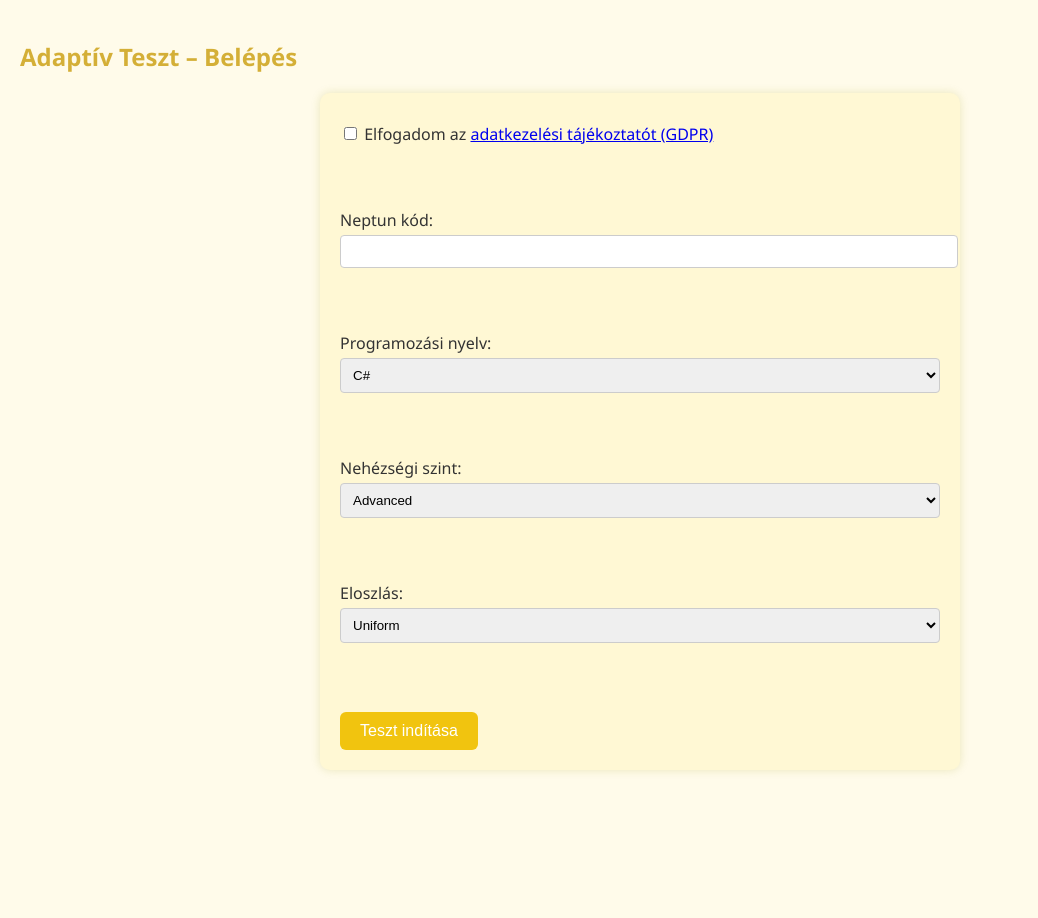
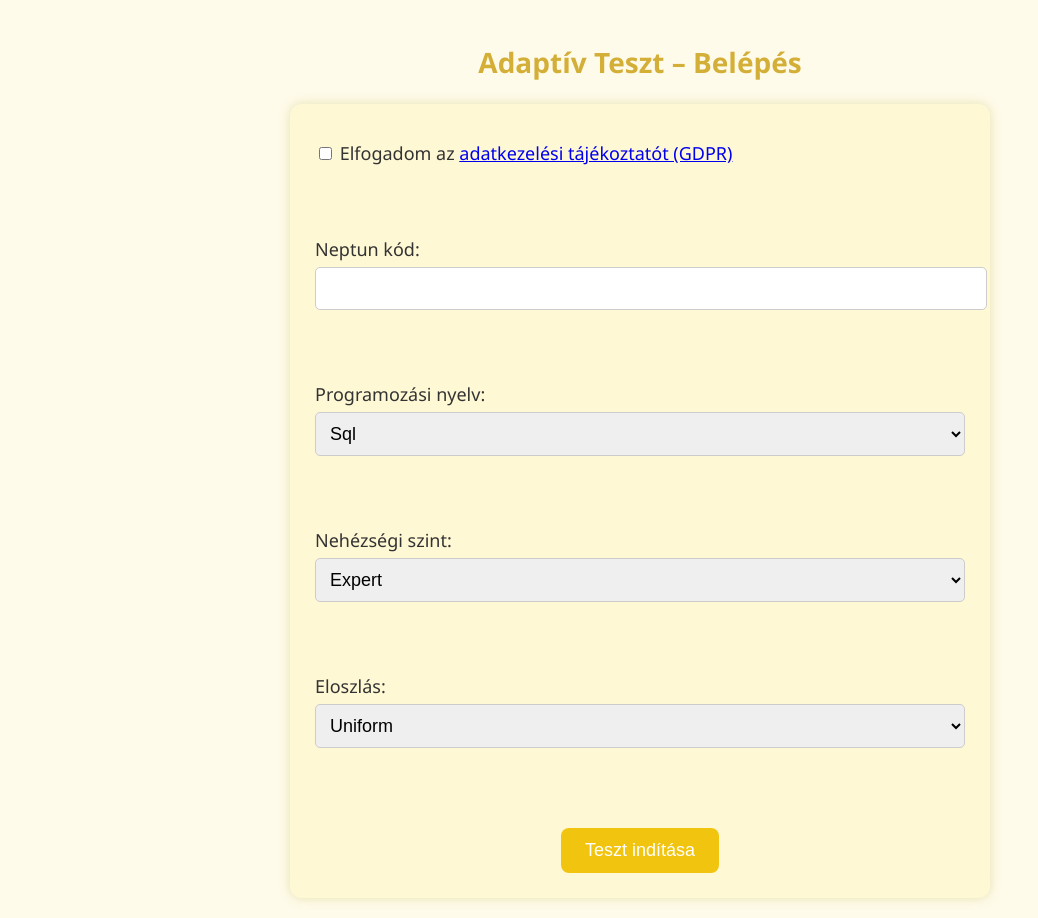
Before and after one commit to nyirfacska/DistributionQuiz, a Flask app: page / in a window 1280 px wide. Shown: the whole page, without its empty margins (0-1038 px from the left). Before the commit the page ends 773 px from the top, so only its background shows below. Run offline with Flask 3, Linux system fonts and the light colour scheme.

Commit message:
modify 1

```diff
--- a/app.py
+++ b/app.py
@@ -14,7 +14,7 @@
 app.secret_key = 'your-secret-key'
 
 # Kérdésbank betöltése
-QUESTION_FILE = 'questions2.csv'
+QUESTION_FILE = 'questions4.csv'
 questions_df = pd.read_csv(QUESTION_FILE, delimiter=';', encoding='utf-8-sig')
 
 # Eredményfájl
@@ -80,13 +80,13 @@
     if distribution == 'uniform':
         chosen_difficulty = np.random.choice(difficulties)
     elif distribution == 'normal':
-        chosen_difficulty = int(np.clip(np.random.normal(loc=2, scale=1), difficulties.min(), difficulties.max()))
+        chosen_difficulty = int(np.clip(np.random.normal(loc=3, scale=1), 1, 5))
     elif distribution == 'binomial':
-        chosen_difficulty = np.random.binomial(n=4, p=0.5)
+        chosen_difficulty = np.random.binomial(n=4, p=0.5) + 1
     elif distribution == 'exponential':
-        chosen_difficulty = int(np.clip(np.random.exponential(scale=1.5), difficulties.min(), difficulties.max()))
+        chosen_difficulty = int(np.clip(np.random.exponential(scale=1.5) + 1, 1, 5))
     elif distribution == 'poisson':
-        chosen_difficulty = int(np.clip(np.random.poisson(lam=2), difficulties.min(), difficulties.max()))
+        chosen_difficulty = int(np.clip(np.random.poisson(lam=2) + 1, 1, 5))
     else:
         chosen_difficulty = np.random.choice(difficulties)
 
@@ -102,20 +102,8 @@
         session['asked_questions'].append(question_text)
         session['quiz_details'].append({'question': question['Question'], 'difficulty': question['Difficulty']})
 
-    correct_so_far = sum(1 for q in session['quiz_details'] if q.get('selected_answer') == q.get('correct_answer'))
-    elapsed_time = int(time.time() - session['start_time'])
-    avg_time_so_far = round(elapsed_time / len(session['quiz_details']), 2) if session['quiz_details'] else 0
-    last_difficulty = session['quiz_details'][-1].get('difficulty') if session['quiz_details'] else None
+    return render_template('test.html', question=question, progress=len(session['quiz_details']), total=len(available_questions))
 
-    return render_template(
-        'test.html',
-        question=question,
-        progress=len(session['quiz_details']),
-        total=len(available_questions),
-        correct_so_far=correct_so_far,
-        avg_time_so_far=avg_time_so_far,
-        last_difficulty=last_difficulty
-    )
 @app.route('/result')
 def result():
     total_time = int(time.time() - session['start_time'])
--- a/static/style.css
+++ b/static/style.css
@@ -2,45 +2,59 @@
     font-family: 'Segoe UI', sans-serif;
     background-color: #fffbea;
     color: #333;
+    margin: 0;
     padding: 20px;
-    margin: 0;
+
+    display: flex;
+    flex-direction: column;
+    align-items: center;
+    justify-content: center;
+    min-height: 100vh;
+    text-align: center;
+    font-size: 18px;
 }
 
 h1, h2, h3 {
     color: #d4af37;
+    font-size: 28px;
 }
 
 form {
     background-color: #fff8d4;
-    padding: 20px;
-    border-radius: 10px;
-    box-shadow: 0 0 10px rgba(150, 150, 0, 0.2);
-    max-width: 600px;
-    margin: auto;
+    padding: 25px;
+    border-radius: 12px;
+    box-shadow: 0 0 12px rgba(150, 150, 0, 0.25);
+    max-width: 650px;
+    width: 100%;
+    margin: 0 auto;
+    font-size: 18px;
 }
 
 label {
     display: block;
-    margin: 10px 0;
+    margin: 12px 0;
+    text-align: left;
+    font-size: 18px;
 }
 
 input[type="text"], select {
     width: 100%;
-    padding: 8px;
-    margin-top: 4px;
+    padding: 10px;
+    margin-top: 6px;
     border: 1px solid #ccc;
-    border-radius: 4px;
+    border-radius: 5px;
+    font-size: 18px;
 }
 
 button {
     background-color: #f1c40f;
     color: white;
-    padding: 10px 20px;
+    padding: 12px 24px;
     border: none;
-    border-radius: 6px;
-    font-size: 16px;
+    border-radius: 8px;
+    font-size: 18px;
     cursor: pointer;
-    margin-top: 15px;
+    margin-top: 20px;
 }
 
 button:hover {
--- a/templates/index.html
+++ b/templates/index.html
@@ -13,14 +13,23 @@
                 return false;
             }
         }
+
+        function openGDPRPopup() {
+            document.getElementById('gdprPopup').style.display = 'flex';
+        }
+
+        function closeGDPRPopup(event) {
+            document.getElementById('gdprPopup').style.display = 'none';
+        }
     </script>
 </head>
 <body>
     <h2>Adaptív Teszt – Belépés</h2>
+
     <form method="post" onsubmit="validateForm(event)">
         <label>
             <input type="checkbox" name="gdpr" id="gdpr" required>
-            Elfogadom az <a href="#">adatkezelési tájékoztatót (GDPR)</a>
+            Elfogadom az <a href="javascript:void(0);" onclick="openGDPRPopup()">adatkezelési tájékoztatót (GDPR)</a>
         </label><br><br>
 
         <label>Neptun kód:
@@ -55,5 +64,24 @@
 
         <button type="submit">Teszt indítása</button>
     </form>
+
+    <!-- GDPR popup -->
+    <div id="gdprPopup" class="popup-overlay" onclick="closeGDPRPopup(event)">
+        <div class="popup-content" onclick="event.stopPropagation()">
+            <h3>Adatkezelési tájékoztató</h3>
+            <p>
+                A teszt kitöltésével Ön hozzájárul, hogy az Ön által megadott adatok (Neptun kód, válaszok, időráfordítás, kattintások)
+                a kutatás céljából, anonim módon feldolgozásra kerüljenek. Az adatkezelés célja az adaptív tesztelési rendszer
+                fejlesztése és oktatási célú elemzések készítése. Az adatokat kizárólag a kutatásért felelős oktató(k) kezelik,
+                harmadik félnek nem kerülnek továbbításra. A személyes adatok védelmét az Európai Parlament és a Tanács (EU) 2016/679
+                rendelete (GDPR) alapján biztosítjuk.
+            </p>
+            <p>
+                Bármikor kérheti az adatai törlését a projektvezetőnél. Az adatok megőrzési ideje legfeljebb 5 év.
+                Az adatkezelés jogalapja: Önkéntes hozzájárulás.
+            </p>
+            <button onclick="closeGDPRPopup()">Bezárás</button>
+        </div>
+    </div>
 </body>
 </html>
--- a/templates/result.html
+++ b/templates/result.html
@@ -55,8 +55,5 @@
             {% endfor %}
         </tbody>
     </table>
-
-    <br>
-    <a href="{{ url_for('download_results') }}">Eredmények letöltése CSV-ben</a>
 </body>
 </html>
```
Also changed, not shown: other parts of static/style.css (+43 -3 lines), templates/test.html (+0 -8 lines), questions4.csv (added).
